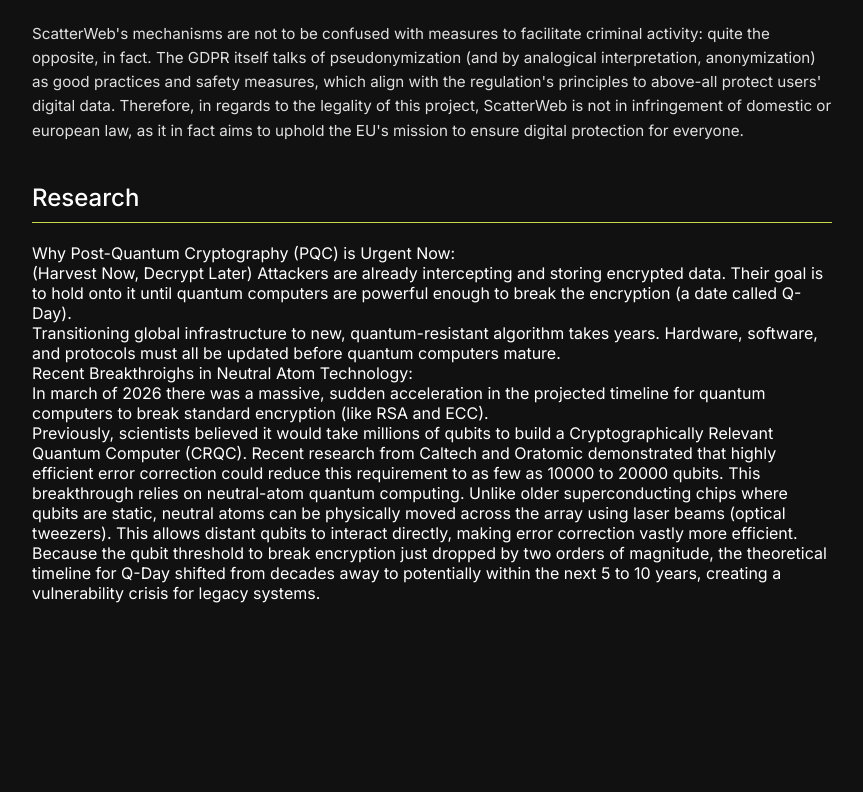
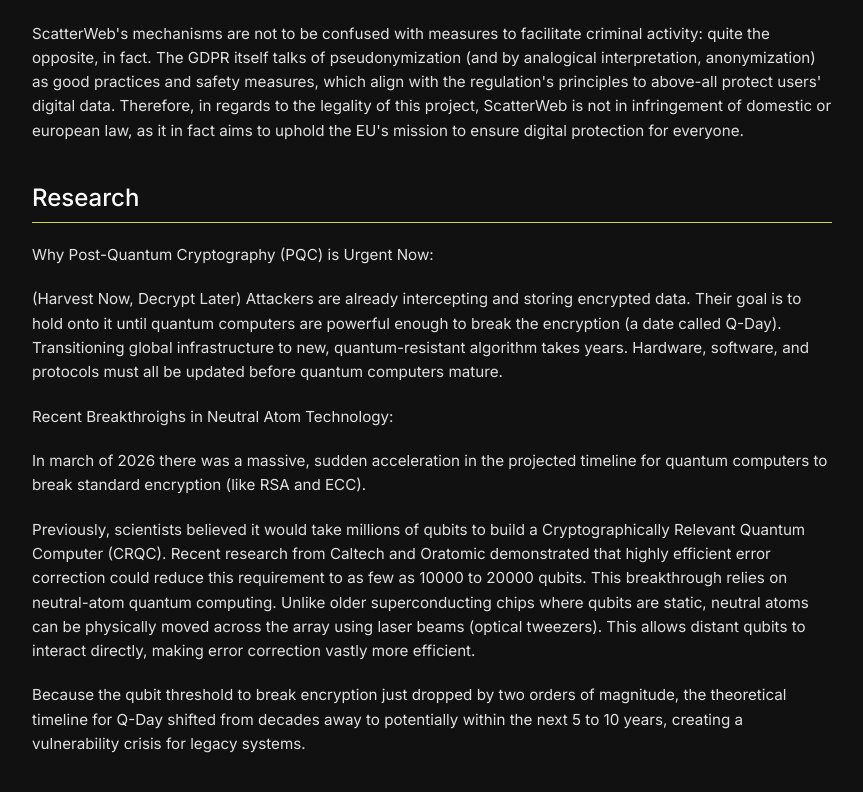
Before and after one commit to Scatter-Web/Landing-Page, a React (Create React App) app in the folder frontend/: page / in a window 1280 px wide. Shown: the part 1774-2566 px from the top of the page, without its empty margins (208-1071 px from the left). Before the commit the page ends 2437 px from the top, so only its background shows below. Built offline with nearby package versions, Linux system fonts and the light colour scheme.

Commit message:
small change 2

```diff
--- a/frontend/src/App.js
+++ b/frontend/src/App.js
@@ -65,14 +65,25 @@
         <section>
           <h2 className="section-title">Research</h2>
           <hr className="divider" />
-            Why Post-Quantum Cryptography (PQC) is Urgent Now:<br />
+          <p>
+            Why Post-Quantum Cryptography (PQC) is Urgent Now:
+          </p>
+          <p>
             (Harvest Now, Decrypt Later) Attackers are already intercepting and storing encrypted data. Their goal is to hold onto it until quantum computers are powerful enough to break the encryption (a date called Q-Day).<br />
-            Transitioning global infrastructure to new, quantum-resistant algorithm takes years. Hardware, software, and protocols must all be updated before quantum computers mature.<br />
-
-            Recent Breakthroighs in Neutral Atom Technology:<br />
-            In march of 2026 there was a massive, sudden acceleration in the projected timeline for quantum computers to break standard encryption (like RSA and ECC).<br />
-            Previously, scientists believed it would take millions of qubits to build a Cryptographically Relevant Quantum Computer (CRQC). Recent research from Caltech and Oratomic demonstrated that highly efficient error correction could reduce this requirement to as few as 10000 to 20000 qubits. This breakthrough relies on neutral-atom quantum computing. Unlike older superconducting chips where qubits are static, neutral atoms can be physically moved across the array using laser beams (optical tweezers). This allows distant qubits to interact directly, making error correction vastly more efficient.<br />
-            Because the qubit threshold to break encryption just dropped by two orders of magnitude, the theoretical timeline for Q-Day shifted from decades away to potentially within the next 5 to 10 years, creating a vulnerability crisis for legacy systems.<br />
+            Transitioning global infrastructure to new, quantum-resistant algorithm takes years. Hardware, software, and protocols must all be updated before quantum computers mature.
+          </p>
+          <p>
+            Recent Breakthroighs in Neutral Atom Technology:
+          </p>
+          <p>
+            In march of 2026 there was a massive, sudden acceleration in the projected timeline for quantum computers to break standard encryption (like RSA and ECC).
+          </p>
+          <p>
+            Previously, scientists believed it would take millions of qubits to build a Cryptographically Relevant Quantum Computer (CRQC). Recent research from Caltech and Oratomic demonstrated that highly efficient error correction could reduce this requirement to as few as 10000 to 20000 qubits. This breakthrough relies on neutral-atom quantum computing. Unlike older superconducting chips where qubits are static, neutral atoms can be physically moved across the array using laser beams (optical tweezers). This allows distant qubits to interact directly, making error correction vastly more efficient.
+          </p>
+          <p>
+            Because the qubit threshold to break encryption just dropped by two orders of magnitude, the theoretical timeline for Q-Day shifted from decades away to potentially within the next 5 to 10 years, creating a vulnerability crisis for legacy systems.
+          </p>
         </section>
       </main>
     </div>
```
